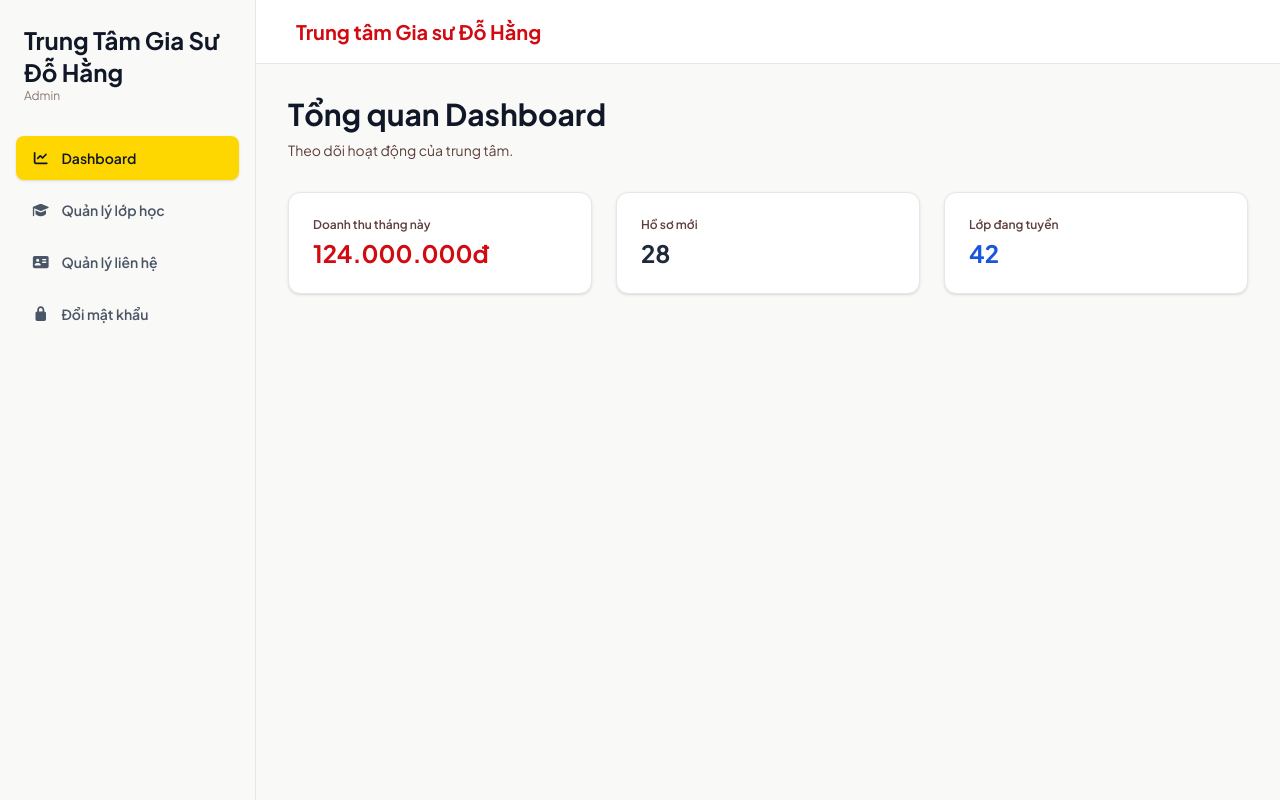
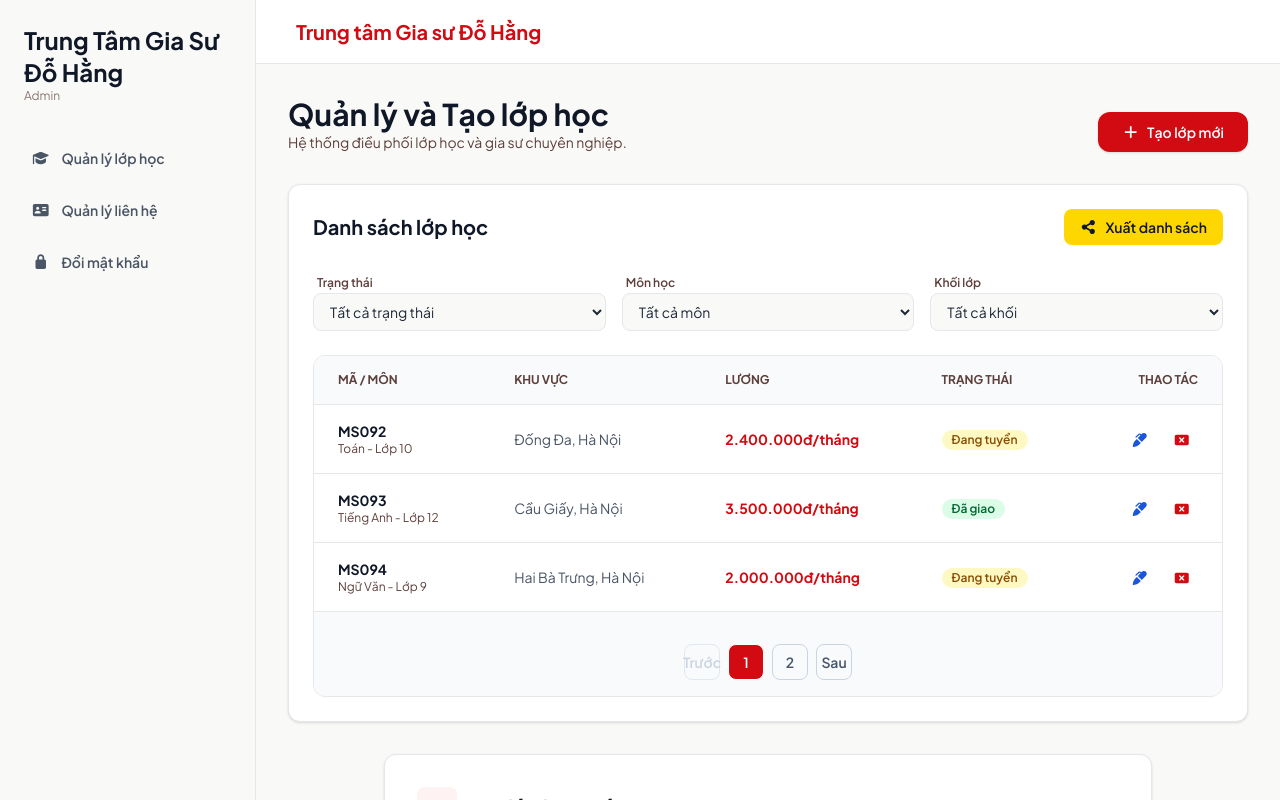
Before and after one commit to binhv005/tutor-website-project, a React (Vite) app in the folder tutor-frontend/: page /admin/dashboard in a window 1280 px wide. Shown: the top 800 px of the page. Built offline with nearby package versions, Linux system fonts and the light colour scheme; the HTML template or start-up script is replaced by a standard one.

Commit message:
refactor: delete dashboard tab

```diff
--- a/tutor-frontend/src/components/DashboardTab.jsx
+++ /dev/null
@@ -1,30 +0,0 @@
-function DashboardTab() {
-  return (
-    <div className="font-sans">
-      <h1 className="text-3xl font-bold text-gray-900 mb-2">
-        Tổng quan Dashboard
-      </h1>
-      <p className="text-sm text-headline mb-8">
-        Theo dõi hoạt động của trung tâm.
-      </p>
-      <div className="grid grid-cols-1 md:grid-cols-3 gap-6">
-        <div className="bg-white p-6 rounded-xl border border-gray-200 shadow-sm">
-          <p className="text-xs text-headline font-semibold">
-            Doanh thu tháng này
-          </p>
-          <h4 className="text-2xl font-bold text-primary mt-1">124.000.000đ</h4>
-        </div>
-        <div className="bg-white p-6 rounded-xl border border-gray-200 shadow-sm">
-          <p className="text-xs text-headline font-semibold">Hồ sơ mới</p>
-          <h4 className="text-2xl font-bold text-gray-800 mt-1">28</h4>
-        </div>
-        <div className="bg-white p-6 rounded-xl border border-gray-200 shadow-sm">
-          <p className="text-xs text-headline font-semibold">Lớp đang tuyển</p>
-          <h4 className="text-2xl font-bold text-tertiary mt-1">42</h4>
-        </div>
-      </div>
-    </div>
-  );
-}
-
-export default DashboardTab;
--- a/tutor-frontend/src/components/Sidebar.jsx
+++ b/tutor-frontend/src/components/Sidebar.jsx
@@ -8,7 +8,6 @@ import {
 
 function Sidebar({ activeTab, setActiveTab }) {
   const menuItems = [
-    { id: "dashboard", label: "Dashboard", icon: faChartLine },
     { id: "class-manager", label: "Quản lý lớp học", icon: faGraduationCap },
     { id: "contact-manager", label: "Quản lý liên hệ", icon: faContactCard },
     { id: "change-password", label: "Đổi mật khẩu", icon: faLock },
--- a/tutor-frontend/src/pages/DashboardPage.jsx
+++ b/tutor-frontend/src/pages/DashboardPage.jsx
@@ -1,5 +1,4 @@
 import Sidebar from "../components/Sidebar";
-import DashboardTab from "../components/DashboardTab";
 import ClassManagerTab from "../components/ClassManagerTab";
 import ContactManagerTab from "../components/ContactManagerTab";
 import ChangePasswordTab from "../components/ChangePasswordTab";
@@ -10,8 +9,6 @@ function DashboardPage() {
 
   const renderTabContent = () => {
     switch (activeTab) {
-      case "dashboard":
-        return <DashboardTab />;
       case "class-manager":
         return <ClassManagerTab />;
       case "contact-manager":
@@ -19,7 +16,7 @@ function DashboardPage() {
       case "change-password":
         return <ChangePasswordTab />;
       default:
-        return <DashboardTab />;
+        return <ClassManagerTab />;
     }
   };
 
```
